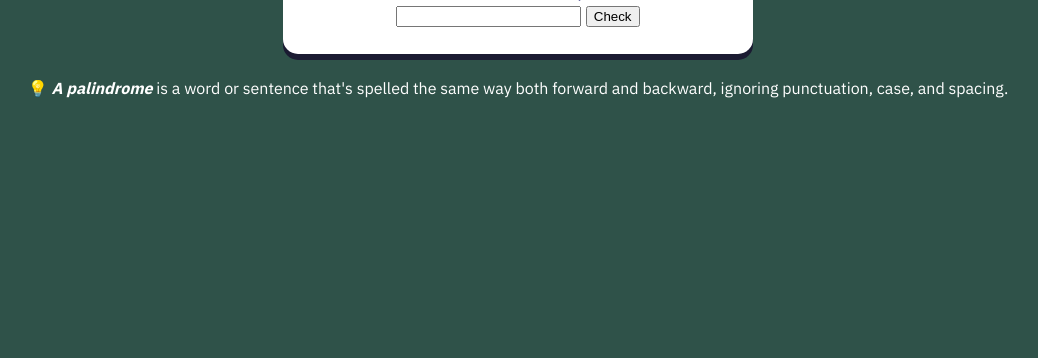
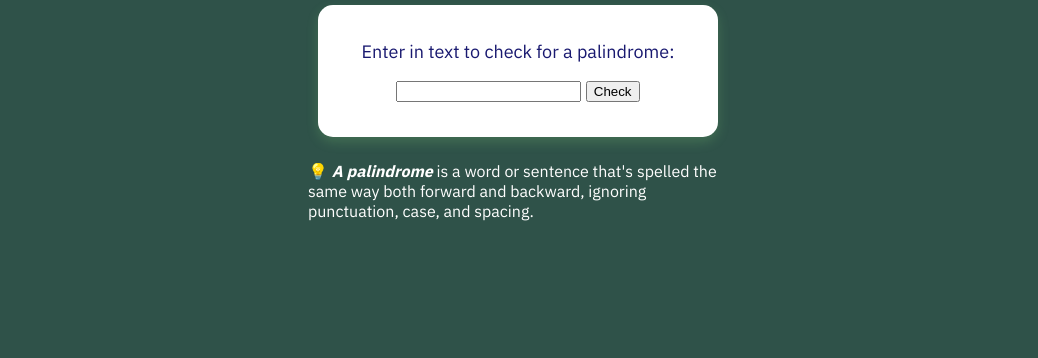
Before and after one commit to spicychickin/palindrome-checker, a plain HTML site: page index.html in a window 1280 px wide. Shown: the part 442-800 px from the top of the page, without its empty margins (122-1160 px from the left). Drawn offline with Linux system fonts and the light colour scheme.

Commit message:
container fix

```diff
--- a/index.html
+++ b/index.html
@@ -12,7 +12,7 @@
         <div class="logo">
         <img src="https://design-style-guide.freecodecamp.org/downloads/fcc_primary_large.png" alt="freeCodeCamp Logo" >
     </div>
-    <h1>Palindrome Checker</h1>
+    <h1>Is it a Palindrome?</h1>
 
     <div>
         <form id="palindrome-form" class="palindrome-box">
--- a/styles.css
+++ b/styles.css
@@ -4,19 +4,24 @@ body {
     margin: 0;
     font-family: 'IBM Plex Sans', Arial, sans-serif;
     color: #ffffff;
-}
-
-.container {
     flex-direction: column;
     display: flex;
     align-items: center;
     justify-content: center;
-    padding: 20px;
+}
+
+.container {
+    width: 100%;
+    max-width: 420px;
+    padding: 0 10px;
+    display: flex;
+    flex-direction: column;
+    align-items: center;
 }
 
 .logo img {
     max-width: 300px;
-    margin: 40px auto 18px auto;
+    margin: 0 auto 0 auto;
     display: block;
 }
 
@@ -24,11 +29,18 @@ body {
     background-color: #fff;
     color: #191970;
     border-radius: 15px;
-    padding: 2rem 2.2rem 1.7rem 2.2rem;
+    padding: 35px 40px 35px 40px;
     margin-bottom: 24px;
     min-width: 320px;
     max-width: 400px;
     text-align: center;
     font-size: 1.13rem;
-    box-shadow: 0 6px 0 #1b1b32;
+    box-shadow: 0 5px 12px rgba(131, 208, 116, 0.23);
 }
+
+label {
+    font-size: 18px;
+    display: block;
+    margin-bottom: 14px;
+    font-weight: 300;
+}
```
